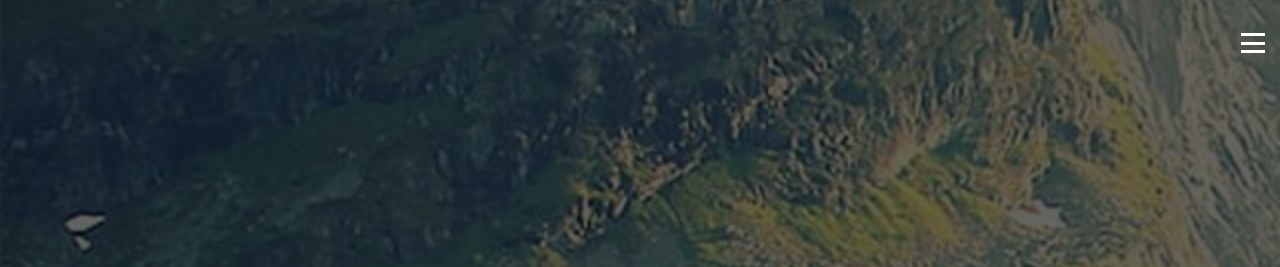
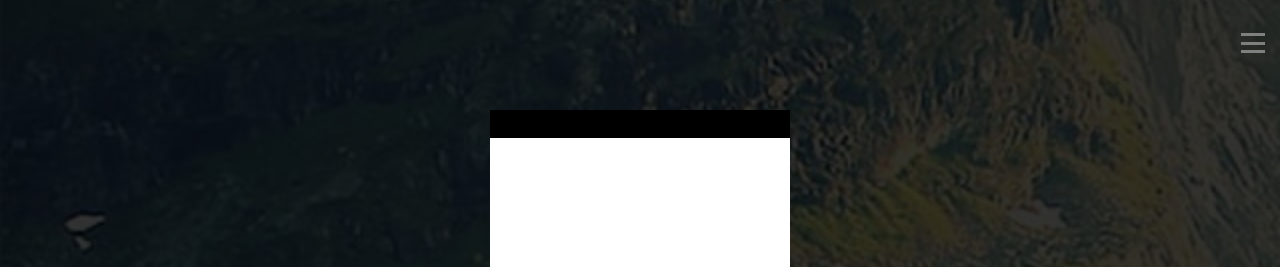
Before and after one commit to stepan-ko/adaptive, a plain HTML site: page index.html in a window 1280 px wide. Shown: the top 267 px of the page. Drawn offline with Linux system fonts and the light colour scheme.

Commit message:
начат попап

```diff
--- a/css/style.css
+++ b/css/style.css
@@ -610,3 +610,35 @@ background-color: #323232;
   .copyrights-link {
     color: #999999;
   }
+
+/* -----------  Модальное окно  ---------------*/
+
+.popup {
+    position: fixed;
+    left: 0;
+    top: 0;
+    width: 100%;
+    height: 100%;
+    background-color: rgba(0,0,0,0.5);
+    z-index: 5;
+    display: flex;
+    justify-content: center;
+    align-items: center;
+    padding: ;
+}
+
+.popup-window {
+    width: 300px;
+    height: 580px;
+    background-color: #fff;
+}
+
+.popup-close {
+    height: 28px;
+    background-color: #000;
+}
+
+.popup-message {
+    background-color: #fff;
+    height: 100%;
+}
--- a/index.html
+++ b/index.html
@@ -467,5 +467,15 @@
             <a href="#0" class="copyrights-link"> Copyright © 2009–2019 City Blog LLC. </a>
         </div>
     </footer>
+
+
+<div class="popup">
+    <div class="popup-window">
+        <div class="popup-close"></div>
+        <div class="popup-message"></div>
+    </div>
+</div>
+
+
 </body>
 </html>
```
